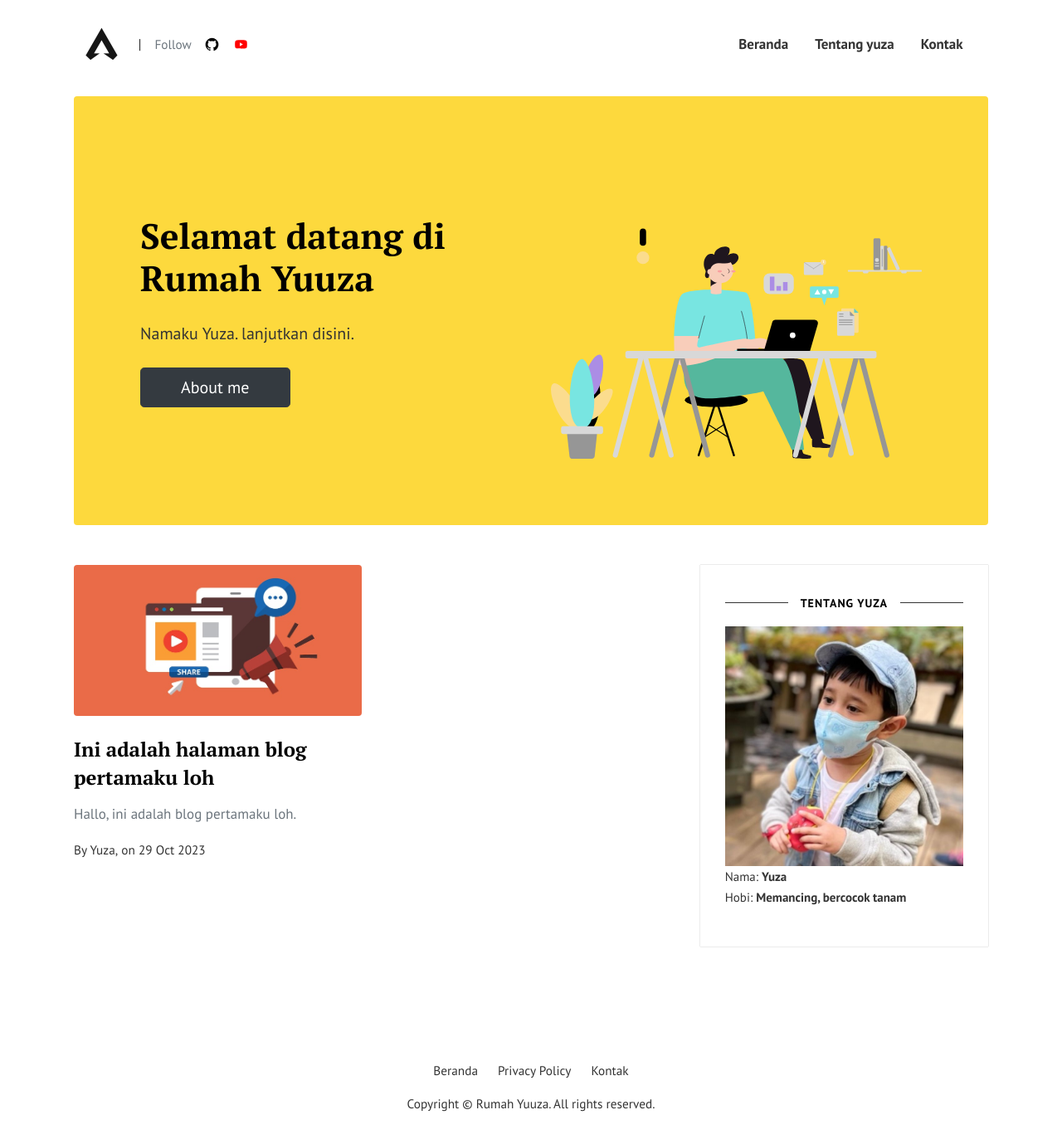
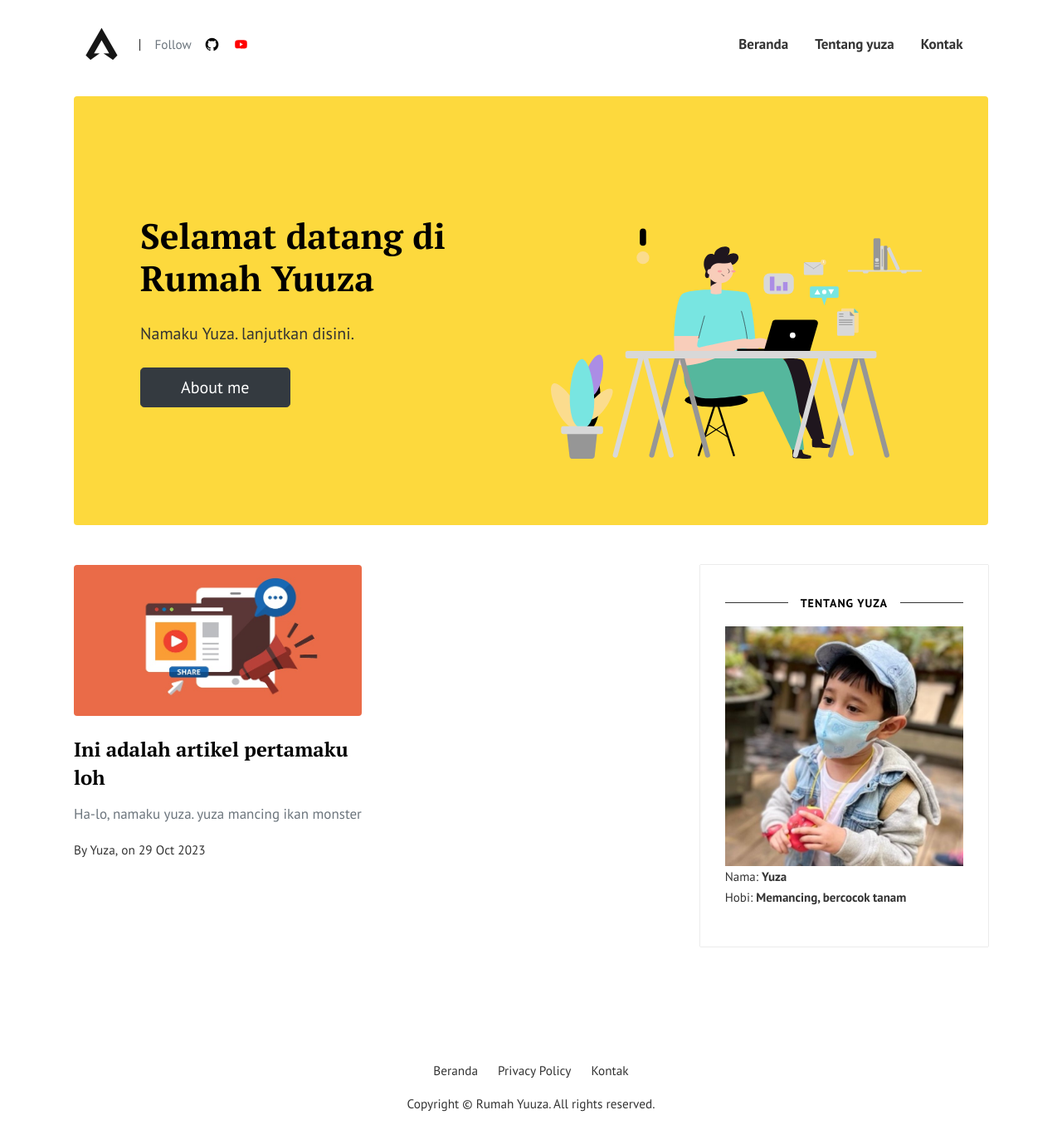
Before and after one commit to yuuza-muzakki/yuuza-muzakki.github.io, a Jekyll site: the page built from index.html, in a window 1280 px wide and 1373 px high. Shown: the whole window at 83% size. Built offline with Jekyll 4.4.1, drawn with Linux system fonts in a browser that asks for light colours; the list of posts is cut into pages by our own code.

Commit message:
update first blog content

```diff
--- a/_posts/2023/10/2023-10-29-my-first-blog-post.md
+++ b/_posts/2023/10/2023-10-29-my-first-blog-post.md
@@ -1,8 +1,12 @@
 ---
 layout: post
 author: yuza
-title:  "Ini adalah halaman blog pertamaku loh"
+title:  "Ini adalah artikel pertamaku loh"
 categories: [ Cerita ]
 image: assets/images/2023/10/29-first-blog.jpg
 ---
-Hallo, ini adalah blog pertamaku loh.
+<img src="https://lh3.googleusercontent.com/pw/ADCreHfwrMFwkUU03BkSepd2sO9UA28hlv71GrbgKk9AW4cp-EI_UEAeqvjCoIkuLV8UQlGMWfLaoNPLqHP3ogXjLu867_xJarrJX4E4sp8rrUpnFTqvPobPBZSfGZkR3oswytNg5t5z1Dpq-5_5xfN42Ao=w1685-h948-s-no?authuser=0" alt="Yuza belajar mengetik">
+<br/>
+Ha-lo, namaku yuza. yuza mancing ikan monster
+
+<p><iframe style="width:100%;" height="315" src="https://www.youtube.com/embed/K1jjcQOmEYU?rel=0&amp;showinfo=0" frameborder="0" allowfullscreen></iframe></p>
```
Also changed, not shown: .github/FUNDING.yml, 1 other file.
